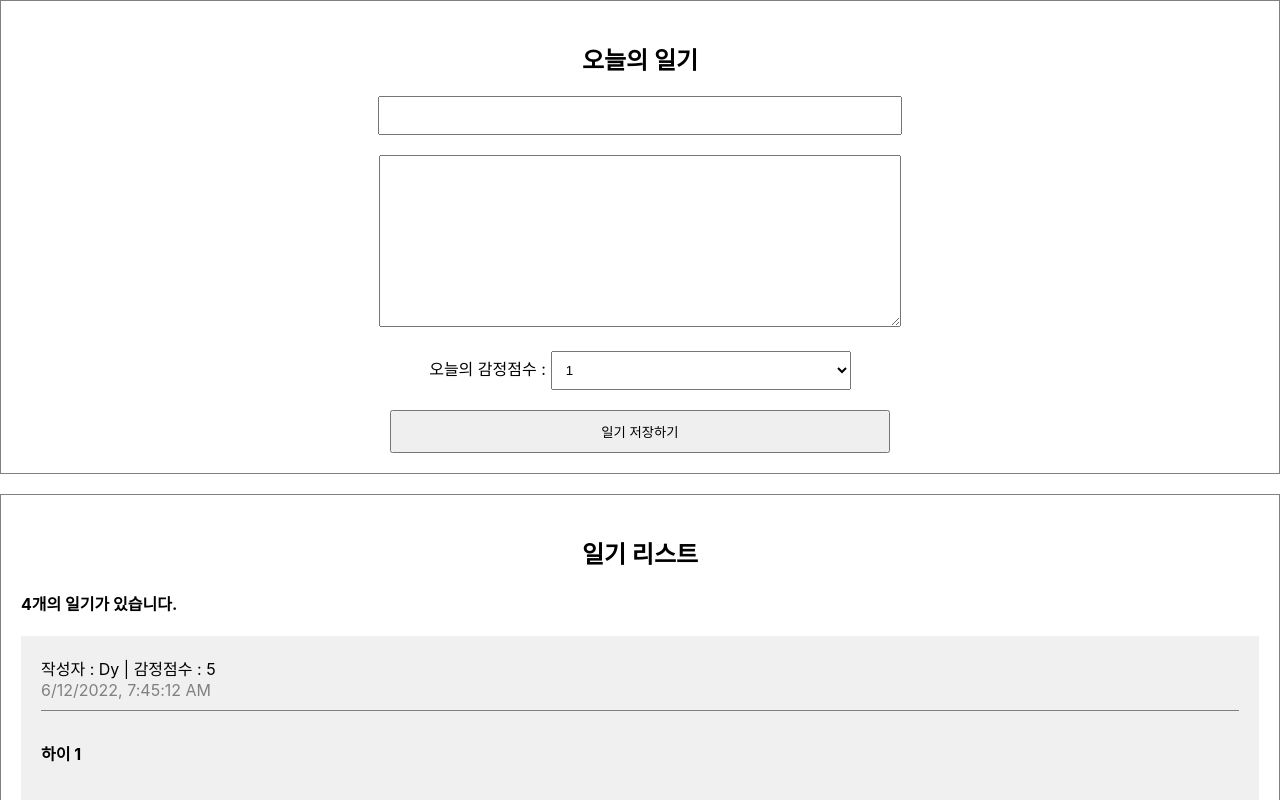
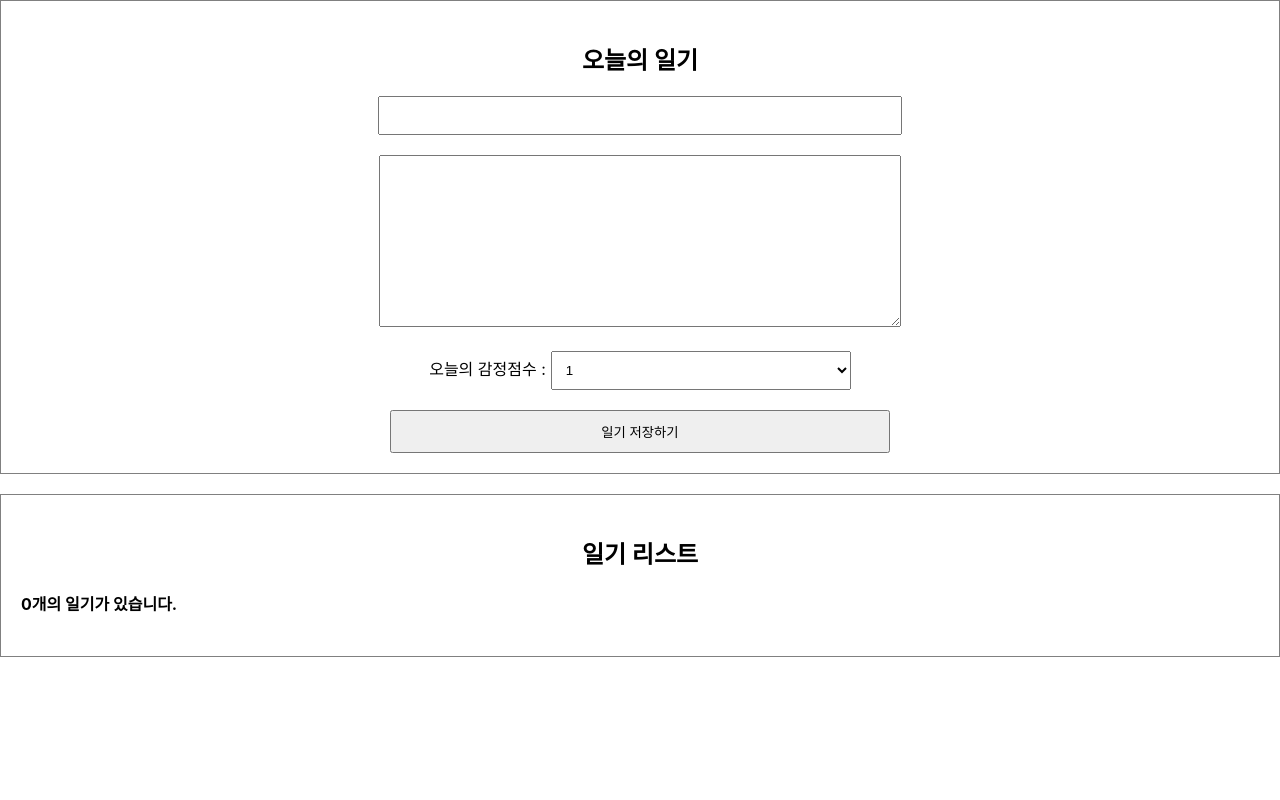
Before and after one commit to leedo97y/simpleDiary, a React (Create React App) app: page / in a window 1280 px wide. Shown: the top 800 px of the page. Built offline with nearby package versions, Linux system fonts and the light colour scheme.

Commit message:
6/21 리스트 랜더링, 데이터 추가, 삭제, 수정까지 학습

```diff
--- a/src/App.js
+++ b/src/App.js
@@ -1,46 +1,89 @@
-import React, { useState, useEffect } from 'react';
+import React, { useState, useEffect, useRef } from 'react';
 import './App.css';
 import DiaryEditor from './DiaryEditor';
 import DiaryList from './DiaryList'
 
-const dummyList = [
-  {
-    id : 1,
-    author : "Dy",
-    content : "하이 1",
-    emotion : 5,
-    created_date : new Date().getTime()
-  },
-  {
-    id : 2,
-    author : "Doylee",
-    content : "하이 2",
-    emotion : 3,
-    created_date : new Date().getTime()
-  },
-  {
-    id : 3,
-    author : "edoy",
-    content : "하이 3",
-    emotion : 1,
-    created_date : new Date().getTime()
-  },
-  {
-    id : 4,
-    author : "2do",
-    content : "하이 4",
-    emotion : 2,
-    created_date : new Date().getTime()
-  },
-]
+// const dummyList = [
+//   {
+//     id : 1,
+//     author : "Dy",
+//     content : "하이 1",
+//     emotion : 5,
+//     created_date : new Date().getTime()
+//   },
+//   {
+//     id : 2,
+//     author : "Doylee",
+//     content : "하이 2",
+//     emotion : 3,
+//     created_date : new Date().getTime()
+//   },
+//   {
+//     id : 3,
+//     author : "edoy",
+//     content : "하이 3",
+//     emotion : 1,
+//     created_date : new Date().getTime()
+//   },
+//   {
+//     id : 4,
+//     author : "2do",
+//     content : "하이 4",
+//     emotion : 2,
+//     created_date : new Date().getTime()
+//   },
+// ]
 
 function App() {
+
+  const [ data, setData ] = useState([]);
+  // -> app 컴퍼넌트의 data 상태를 변하게 만들면 된다.
+
+  const dataId = useRef(0); // 레퍼런스를 이용
+
+  const onCreate = (author, content, emotion) => {
+    // author, content, emotion을 받아와서 일기가 추가된 시간을 나타내준다.
+    const created_date = new Date().getTime();
+    const newItem = {
+      author,
+      content,
+      emotion,
+      created_date,
+      id : dataId.current
+    }; // -> 이런식으로 아이템을 추가할 것이다 ~ 하고 만듬
+    dataId.current += 1; // -> 레퍼런스를 1증가시켜준다.
+    setData([newItem, ...data]); // -> 추가된 새로운 아이템 + 원래 있던 아이템 해서 보여준다.
+    // newItem이 먼저 와야 하므로 앞에 위치시켜준다.
+  };
+
+  const onRemove = (targetId) => {
+    console.log(`${targetId}가 삭제되었습니다.`);
+    const newDiaryList = data.filter((it) => it.id !== targetId);
+    // tatgetId를 포함하지 않은 배열로만 해서 data를 바꿔준다.
+    setData(newDiaryList);
+  };
+
+  const onEdit = (targetId, newContent) => {
+    setData(
+      data.map((it) => it.id === targetId ? {...it, content : newContent} : it)
+    );
+  };
+  // 수정완료 버튼을 누르면 수정이 될 수 있게 하는 onEdit 함수 작성
+
   return (
     <div className="App">
-      <DiaryEditor/>
-      <DiaryList diaryList={dummyList}/>
+      <DiaryEditor onCreate={onCreate}/>
+      <DiaryList onEdit={onEdit} onRemove={onRemove} diaryList={data}/>
     </div>
   );
 }
 
 export default App;
+
+// 리액트에서는 같은 레벨간에 데이터를 주고 받는 것이 불가능하다.
+// 공통 부보 요소로 state를 끌어올려서 해결가능하다.
+// 즉, 여기서는 DiaryList와 DiaryEditor에 필요한 일기 데이터를 app 컴포넌트에 state로 가지고 있으면 된다.
+
+// 단방향 데이터 - 위에서 아래로만 움직임
+// 추가 삭제 수정 등을 setData같이 이벤트를 핸들링하는 props로 전달
+// = 이런 이벤트들은 아래에서 위로 움직임
--- a/src/DiaryEditor.jsx
+++ b/src/DiaryEditor.jsx
@@ -1,6 +1,6 @@
 import React, { useRef,useState } from "react";
 
-const DiaryEditor = () => {
+const DiaryEditor = ({ onCreate }) => {
 
   const authorInput = useRef();
   const contentInput = useRef();
@@ -35,7 +35,15 @@
       return;
     }
 
+   // [ 새로운 일기를 추가하는 함수를 만듬 ]
+    onCreate(state.author, state.content, state.emotion); // 저장이 일어났을 때 호출한다.
     alert("저장 성공");
+    setState({
+      author : "",
+      content : "",
+      emotion : 1,
+    })
+    // 저장에 성공하면 초기화가 된다.
   };
 
 
--- a/src/DiaryItem.jsx
+++ b/src/DiaryItem.jsx
@@ -1,4 +1,48 @@
-const DiaryItem = ({ id, author, content, emotion, created_date }) => {
+import { useRef } from "react";
+import { useState } from "react";
+
+const DiaryItem = ({ onEdit, onRemove, id, author, content, emotion, created_date }) => {
+
+  const [isEdit, setIsEdit] = useState(false); // -> 상태가 true라면 수정중
+  const toggleIsEdit = () => setIsEdit(!isEdit);
+  // -> 호출이 되는 순간 원래 isEdit이 가지고 있던 상태를 반전시킨다.
+  // !연산 - 논리연산을 통해 상태를 바꿔주는 것
+
+  const [localContent, setLocalContent] = useState(content);
+  // textArea의 input을 핸들링하기 위함
+  // useState(content)는 수정폼이 뜬 후 보이는 값을 원본 content로 하기 위함
+  const localContentInput = useRef();
+
+  const handleRemove = () => {
+    if(window.confirm(`${id}번째 일기를 정말 삭제하시겠습니까?`)) {
+      onRemove(id);
+    }
+  };
+
+  // [수정 취소 버튼을 누를 때 실행 ]
+  const hadleQuitEdit = () => {
+    setIsEdit(false);
+    setLocalContent(content);
+  };
+
+  // -> 수정 한 내용 대신 원래 내용이 있게 해줌
+
+  // [수정 완료 버튼 클릭시 실행]
+  const hadleEdit = () => {
+
+    if (localContent.length < 5) {
+      localContentInput.current.focus();
+      return;
+    }
+
+    if (window.confirm(`${id}번 째 일기를 수정하시겠습니까?`)) {
+      onEdit(id, localContent);
+      toggleIsEdit();
+      // 수정 form 닫아주기
+    }
+
+  };
+
   return (
     <div className="DiaryItem">
       <div className="info">
@@ -11,10 +55,38 @@
           </span>
       </div>
       <div className="content">
-        {content}
+        {isEdit ? (
+        <>
+          <textarea
+          ref={localContentInput}
+          value={localContent}
+          onChange={(e) => setLocalContent(e.target.value)}
+          />
+        </>
+        ) : (
+        <>{content}</>
+        )}
       </div>
+
+      {isEdit ? (
+      <>
+        <button onClick={hadleQuitEdit}>수정 취소</button>
+        <button onClick={hadleEdit}>수정 완료</button>
+      </>
+      ) : (
+      <>
+      <button onClick={handleRemove}>삭제하기</button>
+      <button onClick={toggleIsEdit}>수정하기</button>
+      </>
+      )}
+
     </div>
   );
 };
 
 export default DiaryItem;
+
+// 삼항연산자 이용해서 수정form이 나타나게 만들어준다.
+// -> 수정 중일때는 textarea가 나타나게 만들고, 수정하지 않을때는 콘텐츠를 보여줌
+
+// 수정 중일 경우 수정 중인 버튼 (수정 취소, 수정 완료) 으로 변경해야함
--- a/src/DiaryList.jsx
+++ b/src/DiaryList.jsx
@@ -1,6 +1,6 @@
 import DiaryItem from "./DiaryItem";
 
-const DiaryList = ({ diaryList }) => {
+const DiaryList = ({ onEdit, onRemove, diaryList }) => {
   console.log(diaryList);
   return (
   <div className="DiaryList">
@@ -8,7 +8,7 @@
     <h4>{diaryList.length}개의 일기가 있습니다.</h4>
     <div>
       {diaryList.map((it) => (
-        <DiaryItem key={it.id} {...it}/>
+        <DiaryItem key={it.id} {...it} onEdit={onEdit} onRemove={onRemove} />
       ))}
     </div>
   </div>
```
